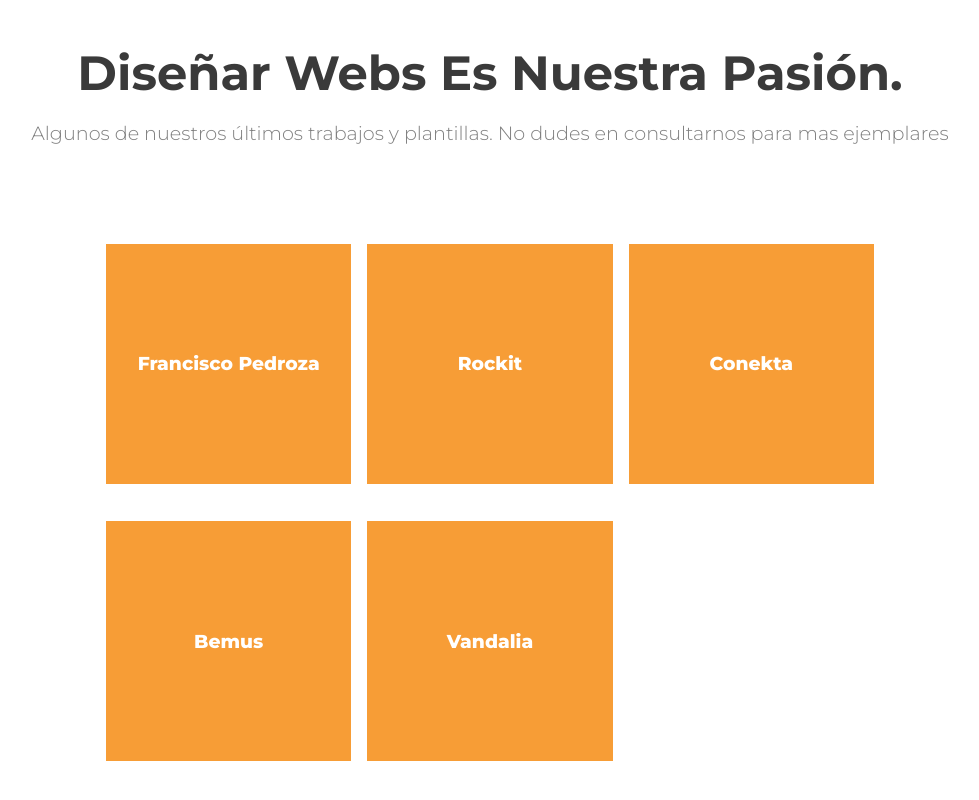
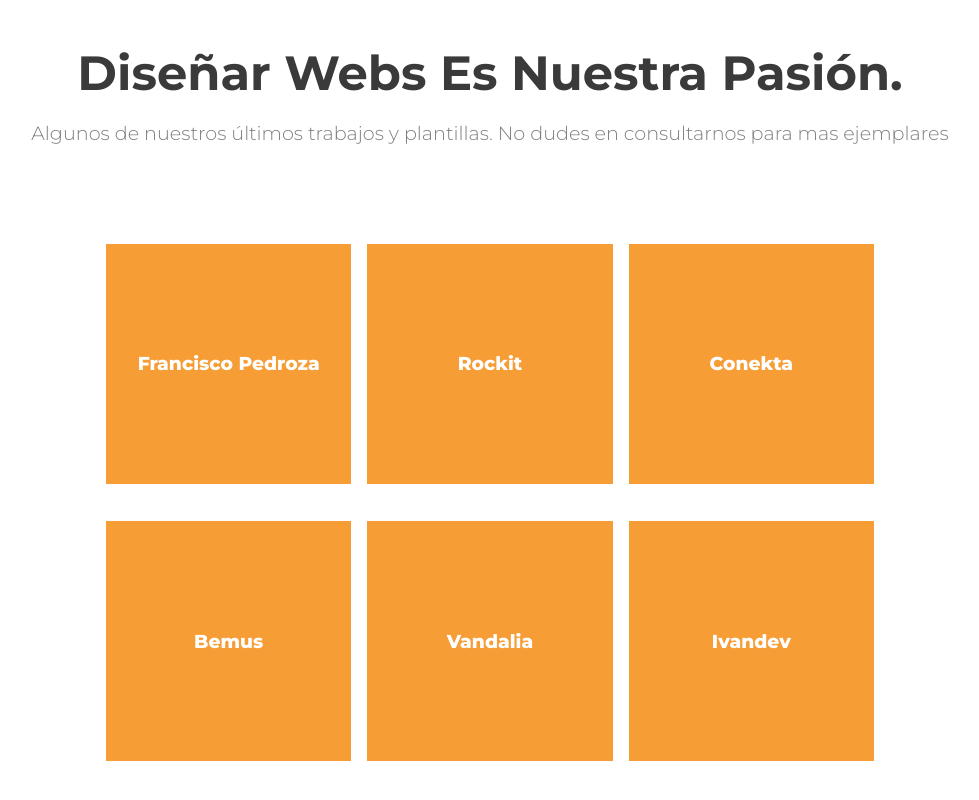
Before and after one commit to ivanmacedonio/BiCo-page, a React (Vite) app: page /portfolio in a window 1280 px wide. Shown: the part 437-1237 px from the top of the page, without its empty margins (150-1129 px from the left). Built offline with nearby package versions, Linux system fonts and the light colour scheme.

Commit message:
add ivandev

```diff
--- a/src/pages/Portfolio.jsx
+++ b/src/pages/Portfolio.jsx
@@ -63,6 +63,14 @@ export const Portfolio = () => {
         >
           <h1>Vandalia</h1>
         </article>
+        <article
+          className="box"
+          onClick={() => {
+            window.location.href = "https://ivanmacedonio.netlify.app/";
+          }}
+        >
+          <h1>Ivandev</h1>
+        </article>
       </div>
     </motion.section>
   );
```
